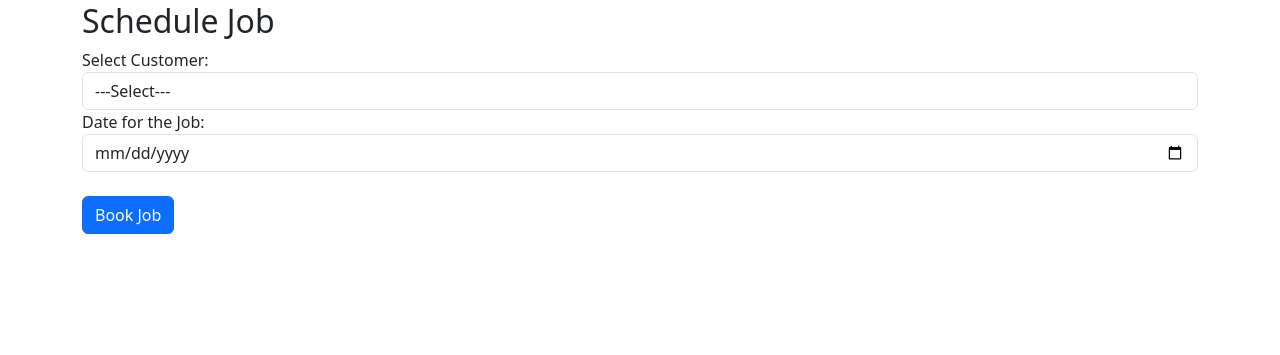
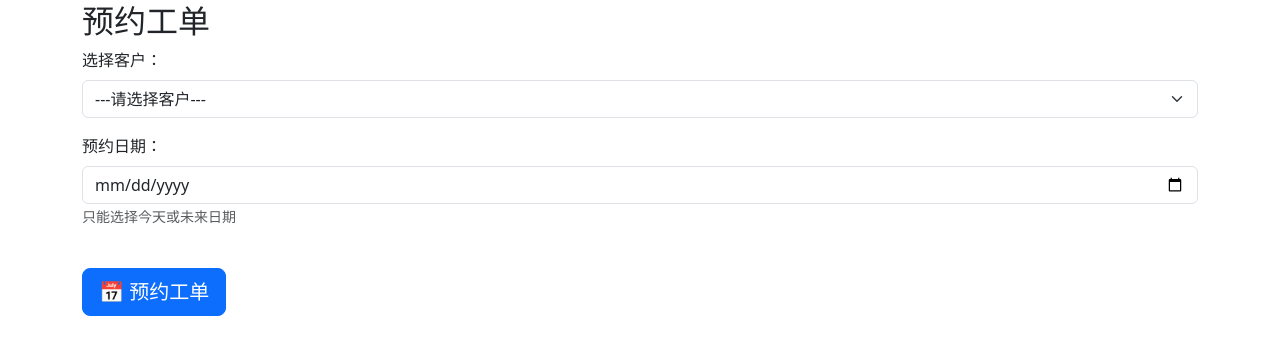
Before and after one commit to josh00123/spb, a Flask app: template templates/schedule_job.html in a window 1280 px wide. Shown: the part 102-457 px from the top of the page. Run offline with Flask 3, Linux system fonts and the light colour scheme; the template is opened without the code that fills it, so the values that code supplies are empty.

Commit message:
Translate schedule job form to Chinese

```diff
--- a/templates/schedule_job.html
+++ b/templates/schedule_job.html
@@ -2,23 +2,30 @@
 {% block content %}
 
 <div class="mt-4">
-    <h2 class="mt-5">Schedule Job</h2>
+    <h2 class="mt-5">预约工单</h2>
 
     <form action="" method="post">
-        <div class="form-group">
-            <label for="customer">Select Customer:</label>
-            <select class="form-control" name="customer" id="customer" required>
-                <option value="">---Select---</option>
+        <div class="form-group mb-3">
+            <label for="customer" class="form-label">选择客户：</label>
+            <select class="form-select" name="customer" id="customer" required>
+                <option value="">---请选择客户---</option>
                 {% for customer in customers %}
-                <option value="{{ customer[0] }}">{% if customer[1] %}{{ customer[1] }}{% endif %} {% if customer[2] %}{{ customer[2] }}{% endif %}</option>
+                <option value="{{ customer[0] }}">
+                    {{ customer[1] or '' }} {{ customer[2] or '' }}
+                </option>
                 {% endfor %}
             </select>
         </div>
-        <div class="form-group">
-            <label for="date">Date for the Job:</label>
+
+        <div class="form-group mb-3">
+            <label for="date" class="form-label">预约日期：</label>
             <input type="date" class="form-control" id="date" min="{{ today }}" name="date" required>
+            <small class="form-text text-muted">只能选择今天或未来日期</small>
         </div>
-        <button type="submit" class="btn btn-primary mt-4">Book Job</button>
+
+        <button type="submit" class="btn btn-primary btn-lg mt-4">
+            📅 预约工单
+        </button>
     </form>
 </div>
 
```
